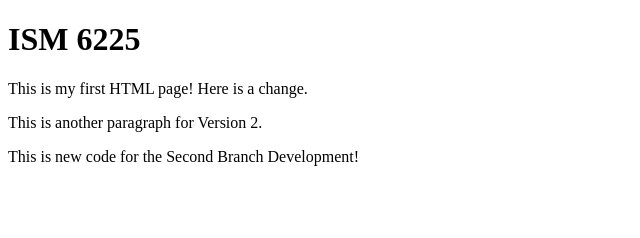
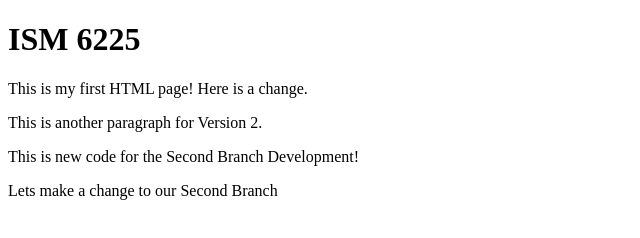
Before and after one commit to Shambhavi1529/ISM6225-Practice, a plain HTML site: page index.html in a window 1280 px wide. Shown: the whole page, without its empty margins (0-640 px from the left). Drawn offline with Linux system fonts and the light colour scheme.

Commit message:
Dev1-V2 of Second Branch

```diff
--- a/index.html
+++ b/index.html
@@ -6,5 +6,6 @@
         <p>This is my first HTML page! Here is a change.</p>
         <p>This is another paragraph for Version 2.</p>
         <p>This is new code for the Second Branch Development!</p>
+        <p>Lets make a change to our Second Branch</p>
     </body>
 </html>
```
